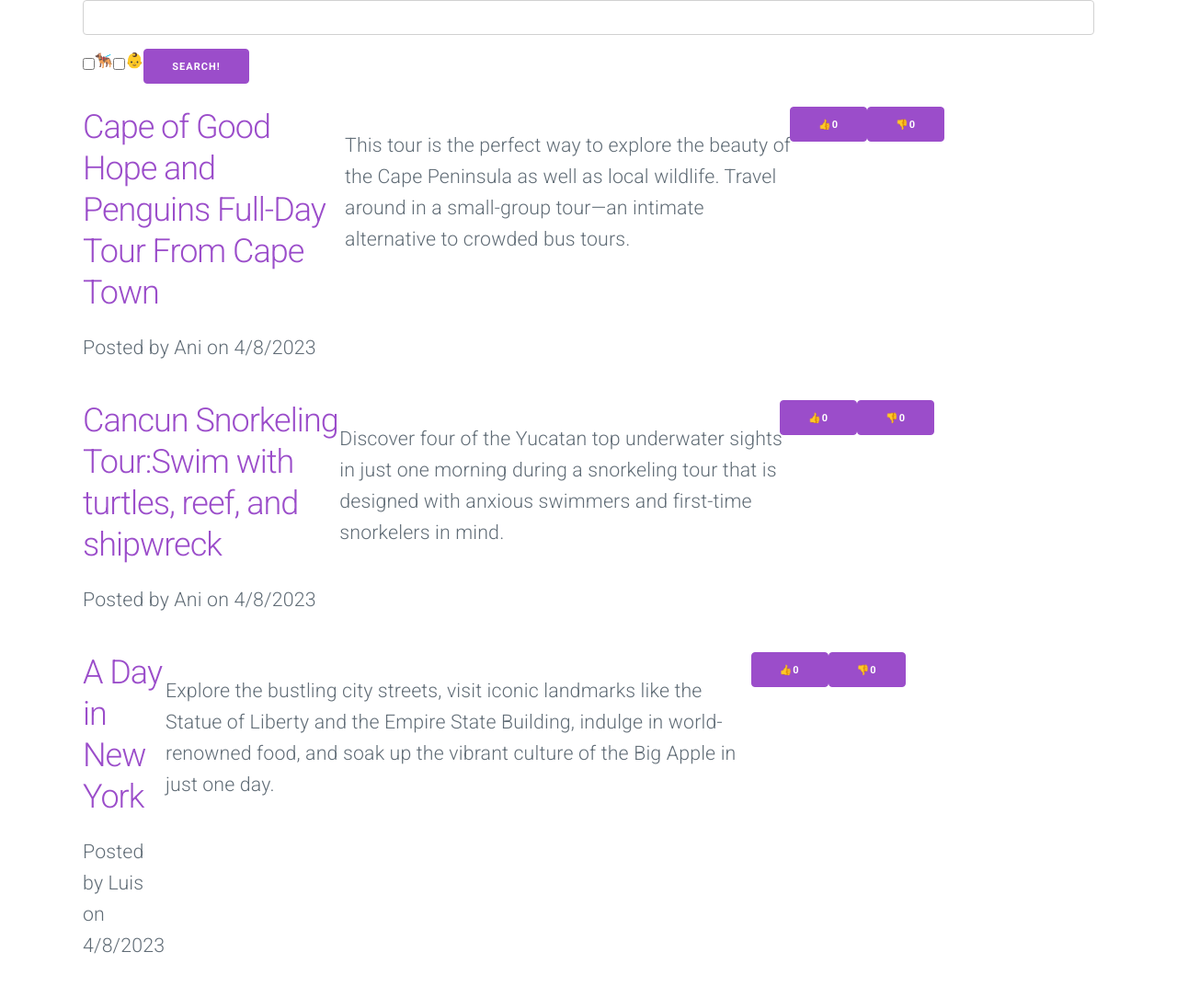
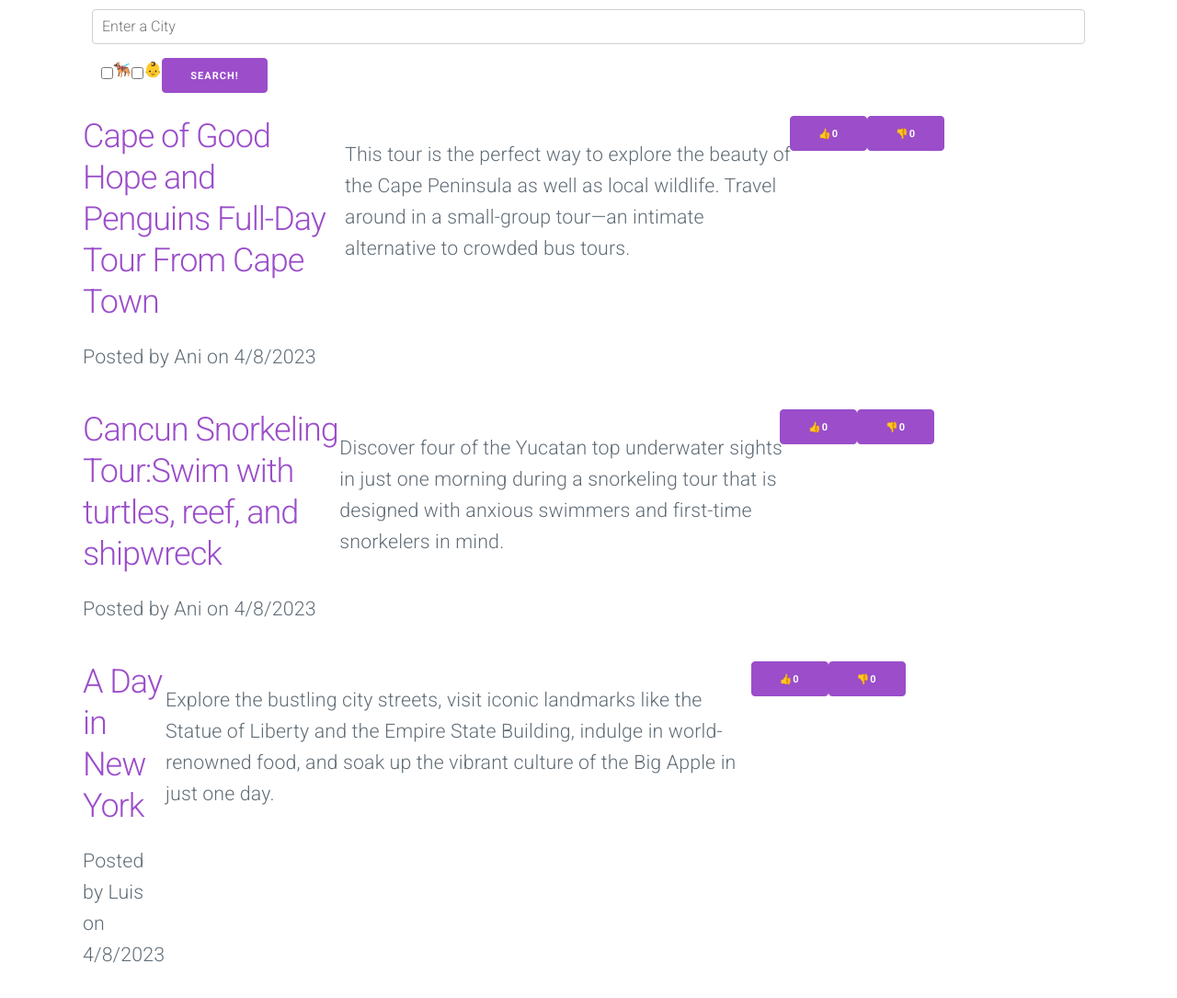
Before and after one commit to LL8719/Travel-Blog, a Node server app: page /homepage in a window 1280 px wide. Shown: the part 138-1223 px from the top of the page at 92% size. Before the commit the page ends 1175 px from the top, so only its background shows below. Run offline with Node 20, Linux system fonts and the light colour scheme; data comes from the database, SQL or seed files in the repository; data that the repository does not hold is empty; some libraries are stand-ins or nearby versions.

Commit message:
updated CSS with new changes

```diff
--- a/public/css/style.css
+++ b/public/css/style.css
@@ -72,6 +72,25 @@ nav {
 .post-content {
   margin: 5px;
   font-size: 12pt;
+}
+
+.type-search {
+  display: flex;
+  flex-direction: row;
+}
+
+.pet {
+  display: flex;
+  flex-direction: row;
+}
+
+.family {
+  display: flex;
+  flex-direction: row;
+}
+
+.homepage {
+  margin: 10px 10px 0 10px;
 }
 
 .login-page {
--- a/views/homepage.handlebars
+++ b/views/homepage.handlebars
@@ -1,13 +1,17 @@
 <!-- Filter results -->
-<div class="col-md-12 ">
+<div class="homepage">
   <div class="row">
-    <input type="text" id="byLocation" name="byLocation">
+    <input type="text" id="byLocation" name="byLocation" placeholder="Enter a City">
   </div>
-  <div class="row">
-    <input type="checkbox" id="petFriendly" name="petFriendly">
-    <label for="petFriendly">🐕‍🦺</label><br>
-    <input type="checkbox" id="familyFriendly" name="familyFriendly">
-    <label for="familyFriendly">👶</label><br>
+  <div class="type-search">
+    <div class="pet">
+      <input type="checkbox" id="petFriendly" name="petFriendly">
+      <label for="petFriendly">🐕‍🦺</label><br>
+    </div>
+    <div class="family">
+      <input type="checkbox" id="familyFriendly" name="familyFriendly">
+      <label for="familyFriendly">👶</label><br>
+    </div>
     <button type="click" class="btn btn-primary filter-group">Search!</button>
   </div>
 </div>
```
Also changed, not shown: public/css/milligram.min.css.
